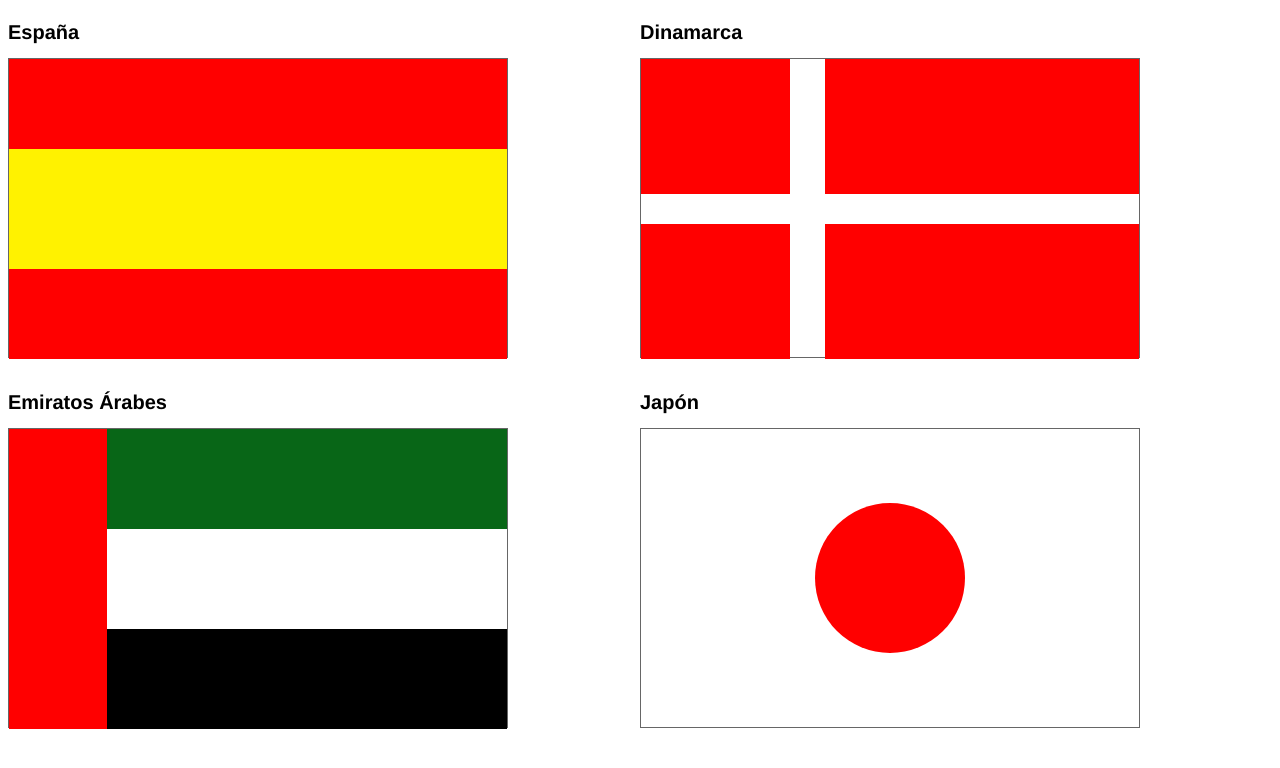
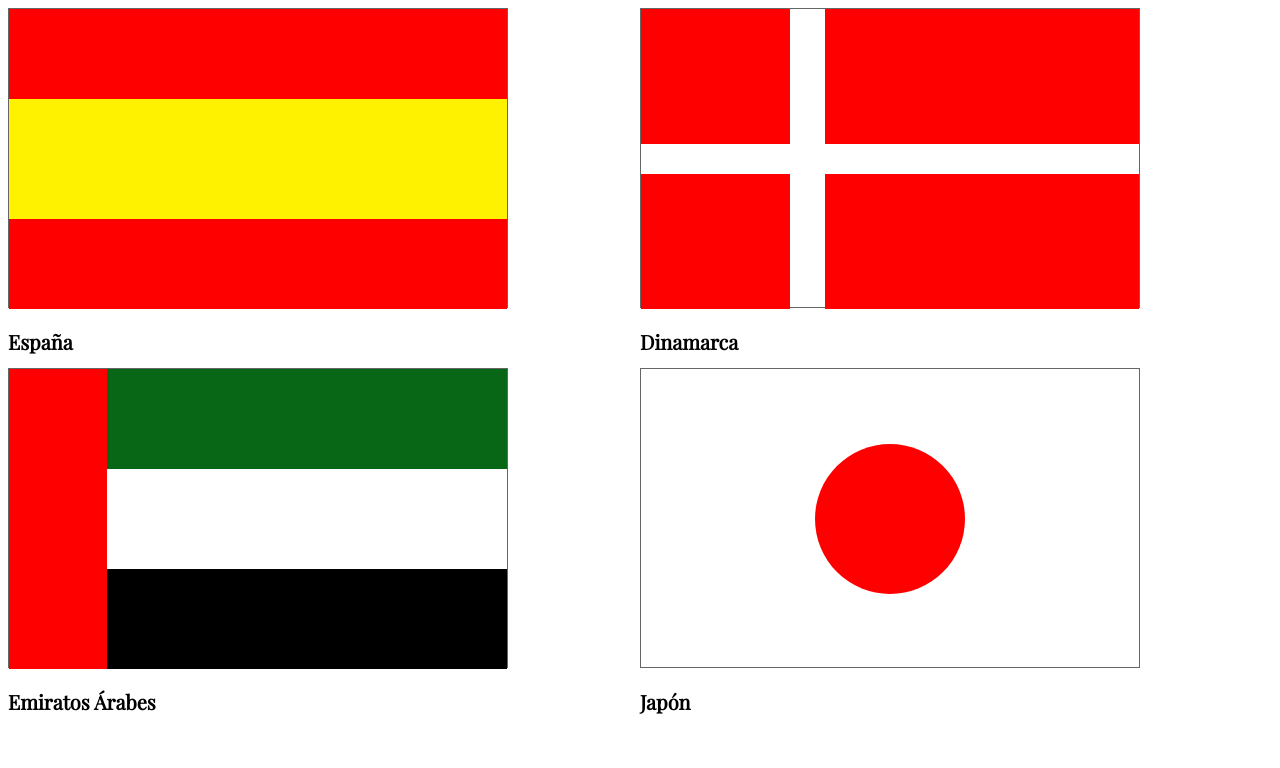
Before and after one commit to indigovioleta/E2CP1A1, a plain HTML site: page 03/index.html in a window 1280 px wide. Drawn offline with nearby package versions, Linux system fonts and the light colour scheme.

Commit message:
Update index.html
Se corrigen últimos detalles. Se agrega tipografía.

```diff
--- a/03/index.html
+++ b/03/index.html
@@ -5,12 +5,14 @@
 	<meta http-equiv="X-UA-Compatible" content="IE=edge">
 	<title>Banderas</title>
 	<style>
+		@import url('https://fonts.googleapis.com/css?family=Playfair+Display');
+
 		*, *:before, *:after {
 			box-sizing: border-box;
 		}
 
 		h1 {
-			font-family: 'Helvetica', sans-serif;
+			font-family: 'Playfair Display', serif;
 			font-size: 20px;
 		}
 
@@ -18,26 +20,26 @@
 			clear: both;
 		}
 
-		.contenedor-1 {
+		.contenedor-espana {
 			width: 50%;
 			height: 350px;
 			float: left;
-			margin-bottom: 20px;
+			margin-bottom: 10px;
 		}
 
-		.contenedor-2 {
+		.contenedor-dinamarca {
 			width: 50%;
 			height: 350px;
 			float: right;
 		}
 
-		.contenedor-3 {
+		.contenedor-emiratos {
 			width: 50%;
 			height: 350px;
 			float: left;
 		}
 
-		.contenedor-4 {
+		.contenedor-japon {
 			width: 50%;
 			height: 350px;
 			float: right;
@@ -47,7 +49,7 @@
 			border: 1px solid #666;
 			width: 500px;
 			height: 300px;
-			margin-bottom: 30px;
+			margin-bottom: 20px;
 		}
 			.rojo-espana {
 				height: 90px;
@@ -68,7 +70,7 @@
 			border: 1px solid #666;
 			width: 500px;
 			height: 300px;
-			margin-bottom: 30px;
+			margin-bottom: 20px;
 		}
 			.cuadrado-rojo1 {
 				width: 30%;
@@ -116,7 +118,7 @@
 			border: 1px solid #666;
 			width: 500px;
 			height: 300px;
-			margin-bottom: 30px;
+			margin-bottom: 20px;
 			position: relative;
 		}
 			.interior {
@@ -167,7 +169,7 @@
 			width: 500px;
 			height: 300px;
 			background-color: #ffffff;
-			margin-bottom: 30px;
+			margin-bottom: 20px;
 		}
 
 			.circulo-rojo {
@@ -186,26 +188,25 @@
 </head>
 <body>
 
-	<div class="contenedor-1">
-		<h1>España</h1>
+	<div class="contenedor-espana">
 		<div class="espana">
 			<div class="rojo-espana"></div>
 			<div class="amarillo-espana"></div>
 			<div class="rojo-espana"></div>
 		</div>
+		<h1>España</h1>
 	</div>
-	<div class="contenedor-2">
-		<h1>Dinamarca</h1>
+	<div class="contenedor-dinamarca">
 		<div class="dinamarca">
 			<div class="cuadrado-rojo1"></div>
 			<div class="rectangulo-rojo1"></div>
 			<div class="cuadrado-rojo2"></div>
 			<div class="rectangulo-rojo2"></div>
 		</div>
+		<h1>Dinamarca</h1>
 	</div>
 	<div class="clearfix"></div>
-	<div class="contenedor-3">
-		<h1>Emiratos Árabes</h1>
+	<div class="contenedor-emiratos">
 		<div class="emiratos">
 			<div class="rectangulo-rojo-arabe"></div>
 			<div class="interior">
@@ -214,12 +215,13 @@
 				<div class="rectangulo-negro"></div>
 			</div>
 		</div>
+		<h1>Emiratos Árabes</h1>
 	</div>
-	<div class="contenedor-4">
-		<h1>Japón</h1>
+	<div class="contenedor-japon">
 		<div class="japon">
 			<div class="circulo-rojo"></div>
 		</div>
+		<h1>Japón</h1>
 	</div>
 </body>
 </html>
```
